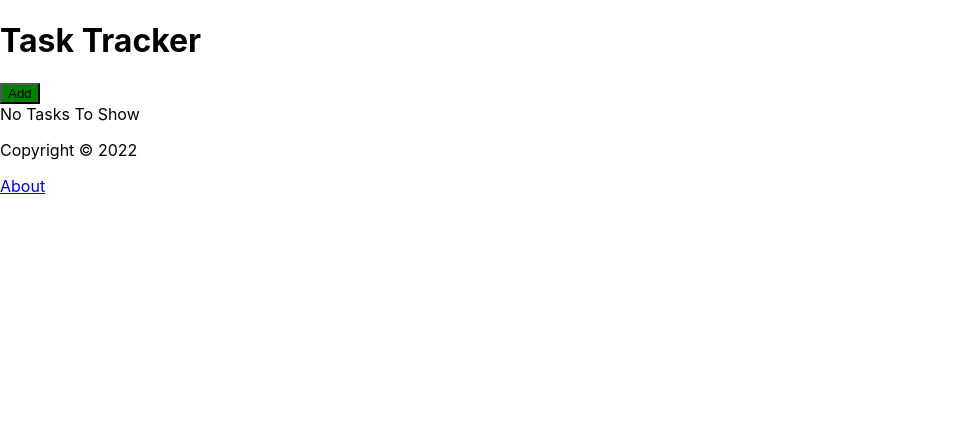
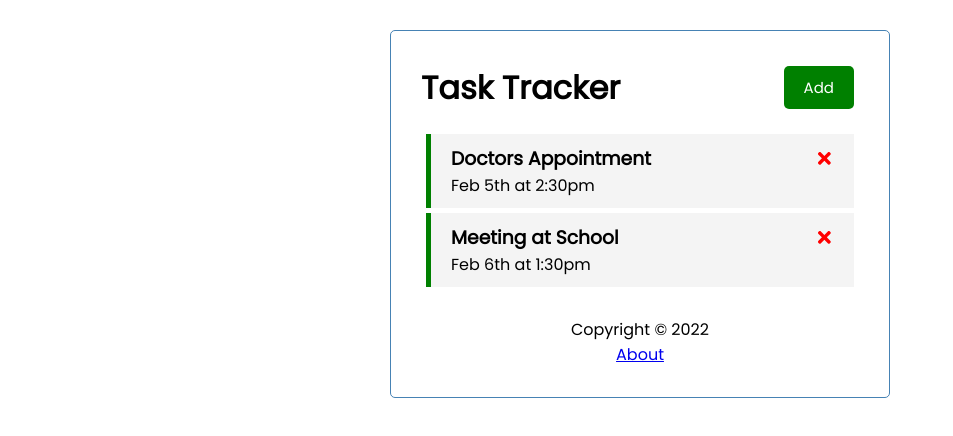
Before and after one commit to itkyujin/reacr-task-tracker, a React (Create React App) app: page / in a window 1280 px wide. Shown: the top 436 px of the page, without its empty margins (0-953 px from the left). Built offline with nearby package versions, Linux system fonts and the light colour scheme; no server answers; data requests are answered from the project's data file.

Commit message:
Db_dbJsonAfter

```diff
--- a/db.json
+++ b/db.json
@@ -0,0 +1,16 @@
+{
+    "tasks": [
+      {
+        "id": 1,
+        "text": "Doctors Appointment",
+        "day": "Feb 5th at 2:30pm",
+        "reminder": true
+      },
+      {
+        "id": 2,
+        "text": "Meeting at School",
+        "day": "Feb 6th at 1:30pm",
+        "reminder": true
+      }
+    ]
+  }
--- a/public/index.html
+++ b/public/index.html
@@ -10,34 +10,11 @@
       content="Web site created using create-react-app"
     />
     <link rel="apple-touch-icon" href="%PUBLIC_URL%/logo192.png" />
-    <!--
-      manifest.json provides metadata used when your web app is installed on a
-      user's mobile device or desktop. See https://developers.google.com/web/fundamentals/web-app-manifest/
-    -->
     <link rel="manifest" href="%PUBLIC_URL%/manifest.json" />
-    <!--
-      Notice the use of %PUBLIC_URL% in the tags above.
-      It will be replaced with the URL of the `public` folder during the build.
-      Only files inside the `public` folder can be referenced from the HTML.
-
-      Unlike "/favicon.ico" or "favicon.ico", "%PUBLIC_URL%/favicon.ico" will
-      work correctly both with client-side routing and a non-root public URL.
-      Learn how to configure a non-root public URL by running `npm run build`.
-    -->
-    <title>React App</title>
+    <title>Task Tracker</title>
   </head>
   <body>
     <noscript>You need to enable JavaScript to run this app.</noscript>
     <div id="root"></div>
-    <!--
-      This HTML file is a template.
-      If you open it directly in the browser, you will see an empty page.
-
-      You can add webfonts, meta tags, or analytics to this file.
-      The build step will place the bundled scripts into the <body> tag.
-
-      To begin the development, run `npm start` or `yarn start`.
-      To create a production bundle, use `npm run build` or `yarn build`.
-    -->
   </body>
 </html>
--- a/src/index.css
+++ b/src/index.css
@@ -1,13 +1,112 @@
-body {
+@import url('https://fonts.googleapis.com/css2?family=Poppins:wght@300;400&display=swap');
+
+* {
+  box-sizing: border-box;
   margin: 0;
-  font-family: -apple-system, BlinkMacSystemFont, 'Segoe UI', 'Roboto', 'Oxygen',
-    'Ubuntu', 'Cantarell', 'Fira Sans', 'Droid Sans', 'Helvetica Neue',
-    sans-serif;
-  -webkit-font-smoothing: antialiased;
-  -moz-osx-font-smoothing: grayscale;
+  padding: 0;
 }
 
-code {
-  font-family: source-code-pro, Menlo, Monaco, Consolas, 'Courier New',
-    monospace;
+body {
+  font-family: 'Poppins', sans-serif;
 }
+
+.container {
+  max-width: 500px;
+  margin: 30px auto;
+  overflow: auto;
+  min-height: 300px;
+  border: 1px solid steelblue;
+  padding: 30px;
+  border-radius: 5px;
+}
+
+.header {
+  display: flex;
+  justify-content: space-between;
+  align-items: center;
+  margin-bottom: 20px;
+}
+
+.btn {
+  display: inline-block;
+  background: #000;
+  color: #fff;
+  border: none;
+  padding: 10px 20px;
+  margin: 5px;
+  border-radius: 5px;
+  cursor: pointer;
+  text-decoration: none;
+  font-size: 15px;
+  font-family: inherit;
+}
+
+.btn:focus {
+  outline: none;
+}
+
+.btn:active {
+  transform: scale(0.98);
+}
+
+.btn-block {
+  display: block;
+  width: 100%;
+}
+
+.task {
+  background: #f4f4f4;
+  margin: 5px;
+  padding: 10px 20px;
+  cursor: pointer;
+}
+
+.task.reminder {
+  border-left: 5px solid green;
+}
+
+.task h3 {
+  display: flex;
+  align-items: center;
+  justify-content: space-between;
+}
+
+.add-form {
+  margin-bottom: 40px;
+}
+
+.form-control {
+  margin: 20px 0;
+}
+
+.form-control label {
+  display: block;
+}
+
+.form-control input {
+  width: 100%;
+  height: 40px;
+  margin: 5px;
+  padding: 3px 7px;
+  font-size: 17px;
+}
+
+.form-control-check {
+  display: flex;
+  align-items: center;
+  justify-content: space-between;
+}
+
+.form-control-check label {
+  flex: 1;
+}
+
+.form-control-check input {
+  flex: 2;
+  height: 20px;
+}
+
+footer {
+  margin-top: 30px;
+  text-align: center;
+}
```
